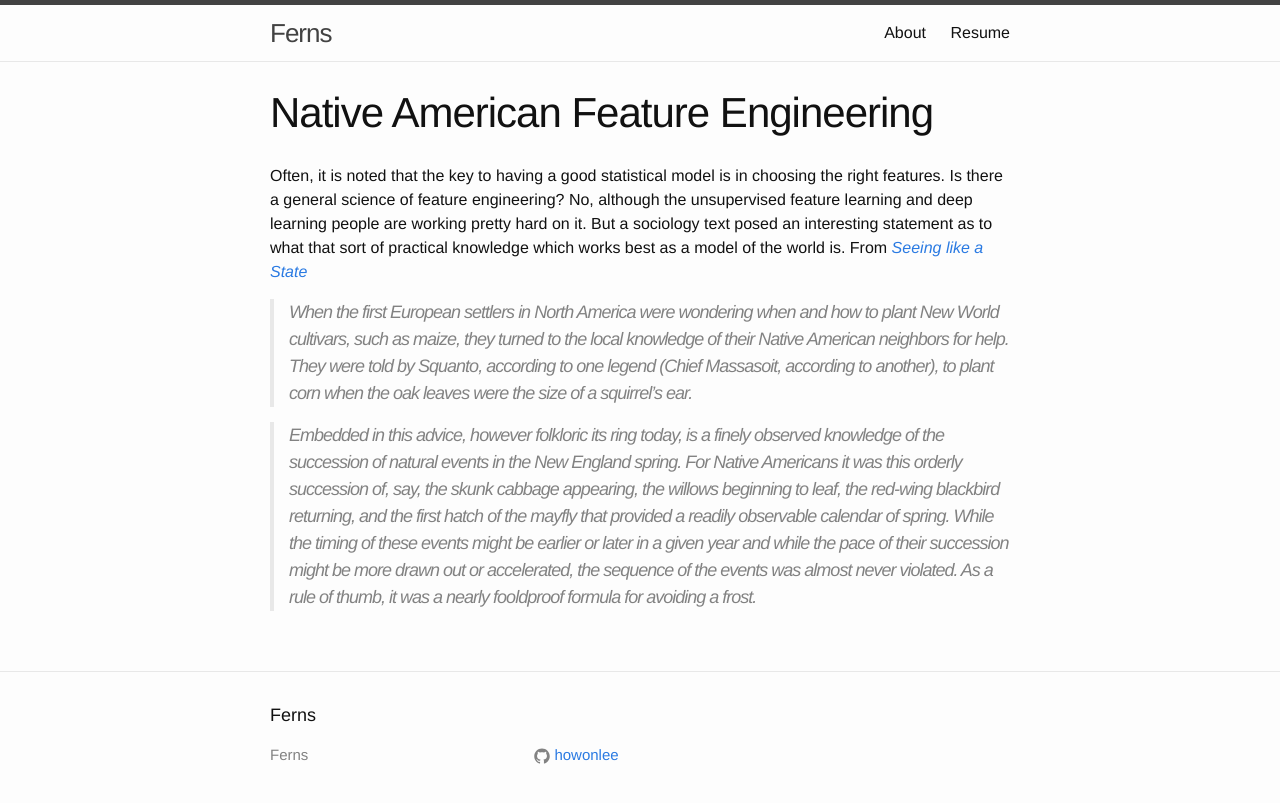
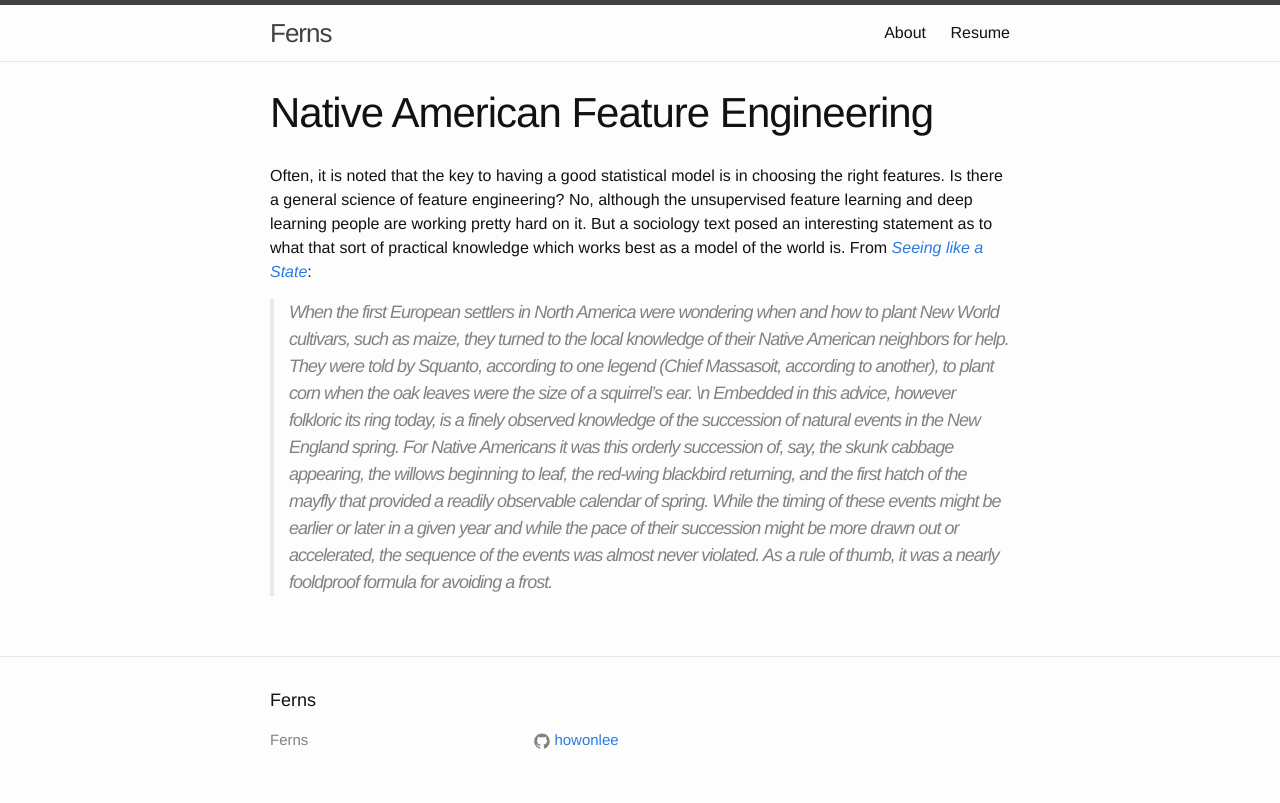
Before and after one commit to howonlee/howonlee.github.io, a Jekyll site: the page built from _posts/2015-01-19-Native%20American%20Feature%20Engineering.md, in a window 1280 px wide. Shown: the top 803 px of the page. Built offline with Jekyll 4.4.1, drawn with Linux system fonts in a browser that asks for light colours.

Commit message:
will this work for a newline?

```diff
--- a/_posts/2015-01-19-Native%20American%20Feature%20Engineering.md
+++ b/_posts/2015-01-19-Native%20American%20Feature%20Engineering.md
@@ -3,8 +3,7 @@
 title: Native American Feature Engineering
 ---
 
-Often, it is noted that the key to having a good statistical model is in choosing the right features. Is there a general science of feature engineering? No, although the unsupervised feature learning and deep learning people are working pretty hard on it. But a sociology text posed an interesting statement as to what that sort of practical knowledge which works best as a model of the world is. From [_Seeing like a State_](http://www.amazon.com/Seeing-like-State-Certain-Condition/dp/0300078153)
+Often, it is noted that the key to having a good statistical model is in choosing the right features. Is there a general science of feature engineering? No, although the unsupervised feature learning and deep learning people are working pretty hard on it. But a sociology text posed an interesting statement as to what that sort of practical knowledge which works best as a model of the world is. From [_Seeing like a State_](http://www.amazon.com/Seeing-like-State-Certain-Condition/dp/0300078153):
 
->When the first European settlers in North America were wondering when and how to plant New World cultivars, such as maize, they turned to the local knowledge of their Native American neighbors for help. They were told by Squanto, according to one legend (Chief Massasoit, according to another), to plant corn when the oak leaves were the size of a squirrel's ear.
-
->Embedded in this advice, however folkloric its ring today, is a finely observed knowledge of the succession of natural events in the New England spring. For Native Americans it was this _orderly_ succession of, say, the skunk cabbage appearing, the willows beginning to leaf, the red-wing blackbird returning, and the first hatch of the mayfly that provided a readily observable calendar of spring. While the timing of these events might be earlier or later in a given year and while the pace of their succession might be more drawn out or accelerated, the _sequence_ of the events was almost never violated. As a rule of thumb, it was a nearly fooldproof formula for avoiding a frost.
+>When the first European settlers in North America were wondering when and how to plant New World cultivars, such as maize, they turned to the local knowledge of their Native American neighbors for help. They were told by Squanto, according to one legend (Chief Massasoit, according to another), to plant corn when the oak leaves were the size of a squirrel's ear. \n
+Embedded in this advice, however folkloric its ring today, is a finely observed knowledge of the succession of natural events in the New England spring. For Native Americans it was this _orderly_ succession of, say, the skunk cabbage appearing, the willows beginning to leaf, the red-wing blackbird returning, and the first hatch of the mayfly that provided a readily observable calendar of spring. While the timing of these events might be earlier or later in a given year and while the pace of their succession might be more drawn out or accelerated, the _sequence_ of the events was almost never violated. As a rule of thumb, it was a nearly fooldproof formula for avoiding a frost.
```
